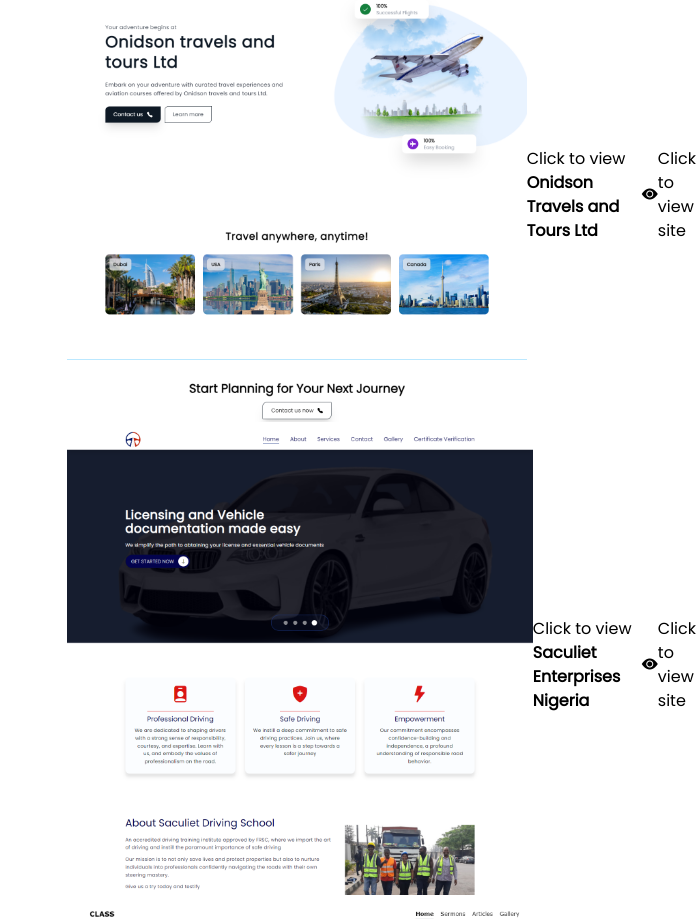
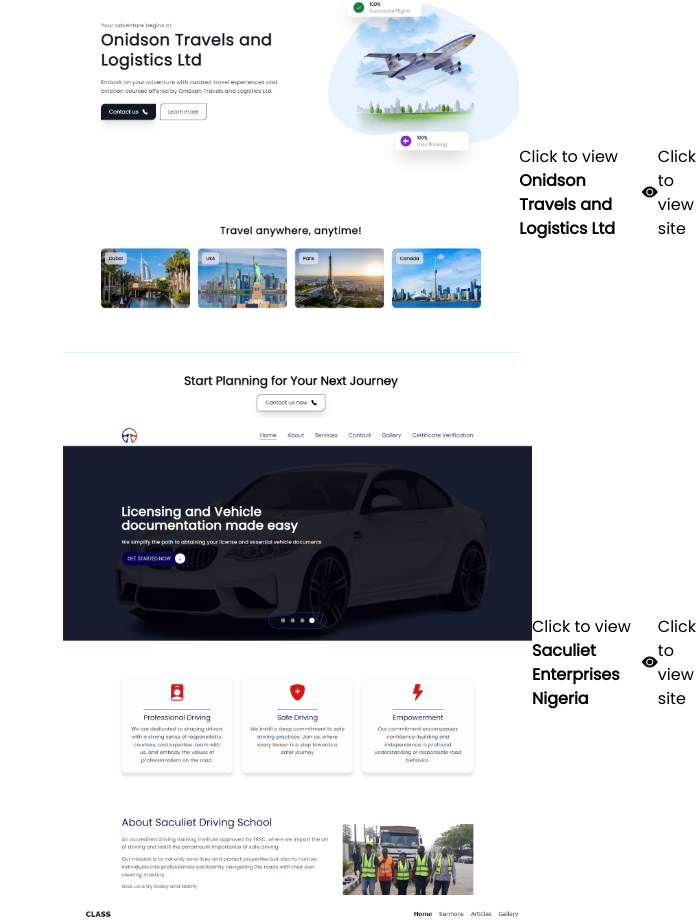
Before and after one commit to paixtechdom/paix_techdom, a React (Vite) app: page /works in a window 1280 px wide. Shown: the part 1022-1945 px from the top of the page, without its empty margins (584-1280 px from the left). Built offline with nearby package versions, Linux system fonts and the light colour scheme.

Commit message:
updated onidson travels and logistics

```diff
--- a/src/Pages/Portfolio/Portfolio.jsx
+++ b/src/Pages/Portfolio/Portfolio.jsx
@@ -16,7 +16,7 @@
 
 const PortfolioItems = [
     {
-        title: 'Onidson Travels and Tours Ltd',
+        title: 'Onidson Travels and Logistics Ltd',
         link: 'https://onidsontravels.com',
         img: onidson
     },
```
Also changed, not shown: src/assets/img/portfolioImgs/onidsonImg.png.
